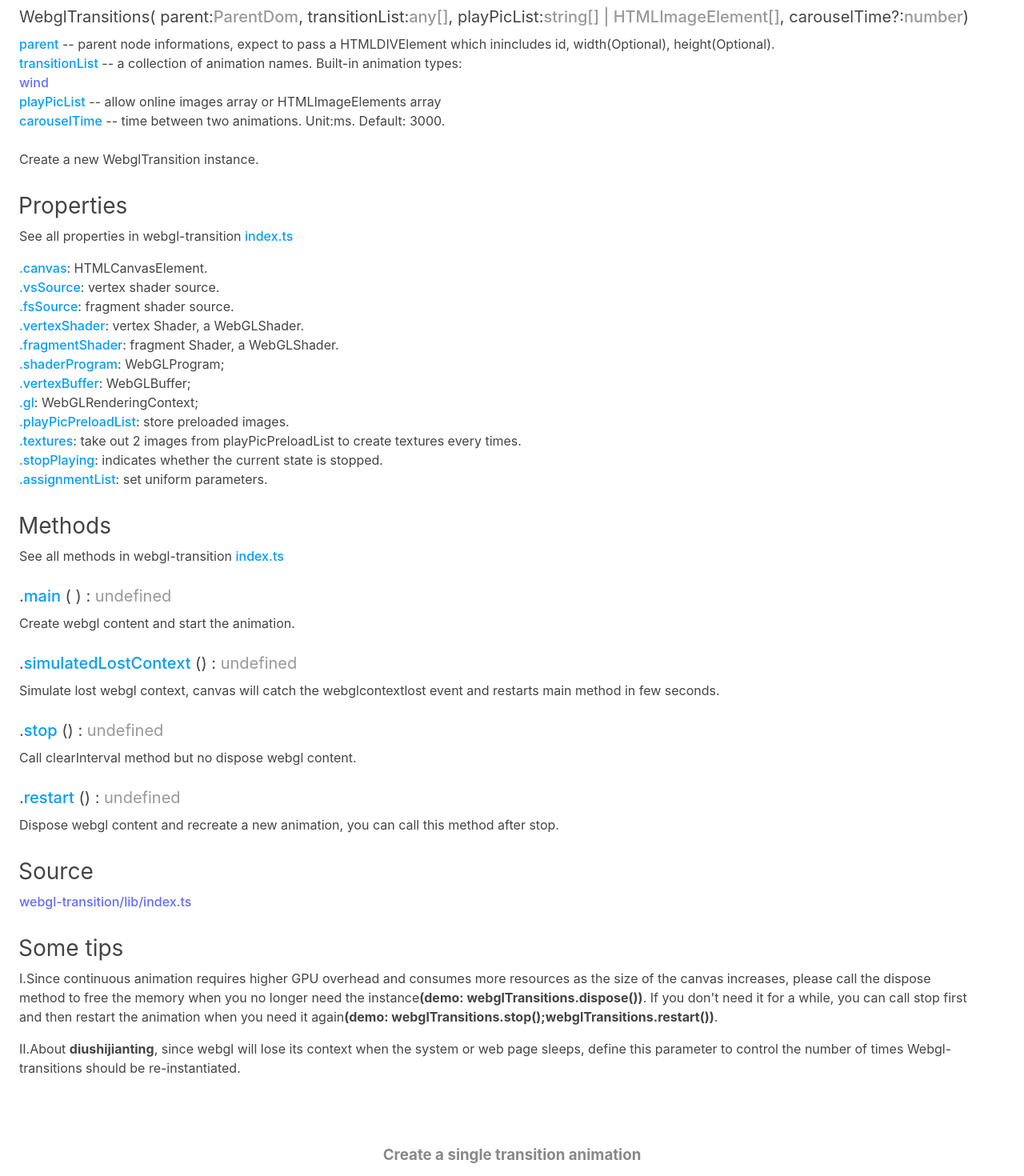
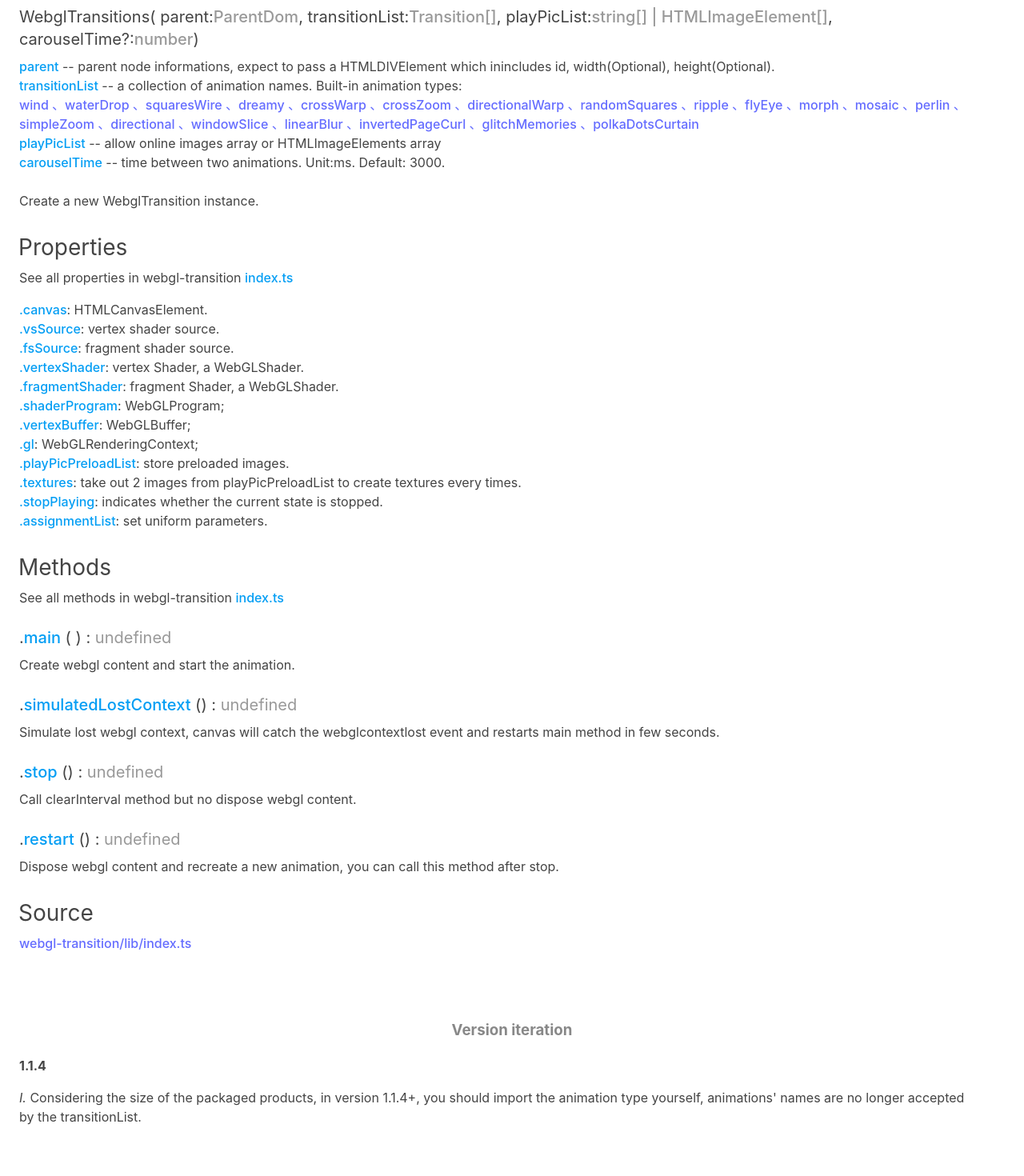
Before and after one commit to jouvychen/webgl-transition-test, a Vue app: page /#/view-code in a window 1280 px wide. Shown: the part 120-1590 px from the top of the page at 80% size. Built offline with nearby package versions, Linux system fonts and the light colour scheme; what @highlightjs/vue-plugin would draw is missing.

Commit message:
#feat：V1.1.4说明文件更新

```diff
--- a/src/pages/components/api-caution.vue
+++ b/src/pages/components/api-caution.vue
@@ -1,5 +1,6 @@
 <script setup lang="ts" name="apiCaution">
 import { animationsNameList } from "../constant";
+
 </script>
 
 <template>
@@ -8,7 +9,7 @@ import { animationsNameList } from "../constant";
 
     <h3 class="h3">
       WebglTransitions( parent:<a class="param links">ParentDom</a>,
-      transitionList:<a class="param links">any[]</a>, playPicList:<a
+      transitionList:<a class="param links">Transition[]</a>, playPicList:<a
         class="param links"
         >string[] | HTMLImageElement[]</a
       >, carouselTime?:<a class="param links">number</a>)
@@ -117,26 +118,6 @@ import { animationsNameList } from "../constant";
       >
     </p>
 
-    <!-- 注意事项 -->
-    <h2 class="h2">Some tips</h2>
-
-    <p>
-      Ⅰ.Since continuous animation requires higher GPU overhead and consumes
-      more resources as the size of the canvas increases, please call the
-      dispose method to free the memory when you no longer need the instance<b
-        title="webglTransitions is the WebglTransitions's instance"
-        >(demo: webglTransitions.dispose())</b
-      >. If you don't need it for a while, you can call stop first and then
-      restart the animation when you need it again<b
-        title="webglTransitions is the WebglTransitions's instance"
-        >(demo: webglTransitions.stop();webglTransitions.restart())</b
-      >.
-    </p>
-    <p>
-      Ⅱ.About <b>diushijianting</b>, since webgl will lose its context when the
-      system or web page sleeps, define this parameter to control the number of
-      times Webgl-transitions should be re-instantiated.
-    </p>
   </div>
 </template>
 
--- a/src/pages/components/separate-example-code.vue
+++ b/src/pages/components/separate-example-code.vue
@@ -1,5 +1,7 @@
 <script setup lang="ts" name="separateExample">
 import apiCaution from "./api-caution.vue";
+import versionIteration from "./version-iteration.vue";
+import someTips from "./some-tips.vue";
 import {
   singleModeCodeNetwork,
   singleModeCodeMixed,
@@ -10,12 +12,30 @@ import {
 <template>
   <div class="separate-example-code-container">
     <!-- Api和注意事项 -->
-    <h3>Api and some tips</h3>
+    <h3>Api</h3>
 
     <div class="code-container">
       <api-caution></api-caution>
     </div>
 
+    <br />
+    <br />
+
+
+    <!-- 版本迭代 -->
+    <h3>Version iteration</h3>
+    <div class="code-container">
+      <version-iteration></version-iteration>
+    </div>
+    <br />
+    <br />
+
+
+    <!-- 注意事项 -->
+    <h3>Some tips</h3>
+    <div class="code-container">
+      <some-tips></some-tips>
+    </div>
     <br />
     <br />
 
--- a/src/pages/components/separate-example.vue
+++ b/src/pages/components/separate-example.vue
@@ -4,10 +4,59 @@ import { ref } from "vue";
 import { GridItem } from "../interface";
 import { singleWebglTransitionList } from "../constant";
 // import { WebglTransitions } from "webgl-transition/dist/index";
-import { WebglTransitions } from "webgl-transition/lib";
+// import { WebglTransitions } from "webgl-transition/lib";
+
+import { WebglTransitions } from "../../dist/index";
+import { wind,
+    waterDrop,
+    squaresWire,
+    crossWarp,
+    crossZoom,
+    directionalWarp,
+    dreamy,
+    flyEye,
+    morph,
+    mosaic,
+    perlin,
+    randomSquares,
+    ripple,
+    simpleZoom,
+    directional,
+    windowSlice,
+    invertedPageCurl,
+    linearBlur,
+    glitchMemories,
+    polkaDotsCurtain } from '../../dist/transition-types'
+    //  'webgl-transition/lib/transition-types'
 import RULE from "../../tools/rules";
 import { asyncLoadImage } from "../utils";
 
+interface ObjectKey {
+  [key: string]: any;
+}
+
+const transitionObject: ObjectKey = {
+  wind: wind,
+  waterDrop: waterDrop,
+  squaresWire: squaresWire,
+  crossWarp: crossWarp,
+  crossZoom: crossZoom,
+  directionalWarp: directionalWarp,
+  dreamy: dreamy,
+  flyEye: flyEye,
+  morph: morph,
+  mosaic: mosaic,
+  perlin: perlin,
+  randomSquares: randomSquares,
+  ripple: ripple,
+  simpleZoom: simpleZoom,
+  directional: directional,
+  windowSlice: windowSlice,
+  invertedPageCurl: invertedPageCurl,
+  linearBlur: linearBlur,
+  glitchMemories: glitchMemories,
+  polkaDotsCurtain: polkaDotsCurtain,
+}
 // defineProps<{ msg: string }>();
 
 /**
@@ -53,7 +102,7 @@ const onClickGrid = async (object: GridItem) => {
       {
         domId: `#${object.id}`,
       },
-      [object.title],
+      [transitionObject[object.title]],
       result
     );
 
--- /dev/null
+++ b/src/pages/components/some-tips.vue
@@ -0,0 +1,61 @@
+<script setup lang="ts" name="someTips">
+</script>
+
+<template>
+  <div class="some-tips">
+    <p>
+      Ⅰ.Since continuous animation requires higher GPU overhead and consumes
+      more resources as the size of the canvas increases, please call the
+      dispose method to free the memory when you no longer need the instance<b
+        title="webglTransitions is the WebglTransitions's instance"
+        >(demo: webglTransitions.dispose())</b
+      >. If you don't need it for a while, you can call stop first and then
+      restart the animation when you need it again<b
+        title="webglTransitions is the WebglTransitions's instance"
+        >(demo: webglTransitions.stop();webglTransitions.restart())</b
+      >.
+    </p>
+    <p>
+      Ⅱ.About <b>diushijianting</b>, since webgl will lose its context when the
+      system or web page sleeps, define this parameter to control the number of
+      times Webgl-transitions should be re-instantiated.
+    </p>
+  </div>
+</template>
+
+<style scoped lang="less">
+.some-tips {
+  color: #444444;
+  text-align: left;
+  max-width: 1200px;
+
+  p {
+    text-align: left;
+  }
+
+  // .h2 {
+  //   font-size: 28px;
+  //   line-height: 36px;
+  //   font-weight: normal;
+  //   margin-left: -1px;
+  //   margin-top: 28px;
+  //   margin-bottom: -8px;
+  // }
+
+  // .h3 {
+  //   font-size: 20px;
+  //   line-height: 28px;
+  //   font-weight: normal;
+  //   margin-top: 24px;
+  //   margin-bottom: -8px;
+  // }
+
+  // .links {
+  //   color: #049ef4;
+  // }
+
+  // .param {
+  //   color: #999;
+  // }
+}
+</style>
--- /dev/null
+++ b/src/pages/components/version-iteration.vue
@@ -0,0 +1,27 @@
+<script setup lang="ts" name="versionIteration">
+</script>
+
+<template>
+  <div class="version-iteration">
+    <p>
+      <b>1.1.4</b>
+      <br>
+      <p>
+        <i>Ⅰ.</i>
+        Considering the size of the packaged products, in version 1.1.4+, you should import the animation type yourself, animations' names are no longer accepted by the transitionList.
+      </p>
+    </p>
+  </div>
+</template>
+
+<style scoped lang="less">
+.version-iteration {
+  color: #444444;
+  text-align: left;
+  max-width: 1200px;
+
+  p {
+    text-align: left;
+  }
+}
+</style>
--- a/src/pages/constant.ts
+++ b/src/pages/constant.ts
@@ -16,231 +16,234 @@ const listData: GridItem[] = [
         description: "wind",
         content: "...",
     },
-    // {
-    //     path: "",
-    //     title: "waterDrop",
-    //     playPicList: [getImgUrl("red-silk.jpg"), getImgUrl("red-silk2.webp")],
-    //     description: "waterDrop",
-    //     content: "...",
-    // },
-    // {
-    //     path: "",
-    //     title: "squaresWire",
-    //     playPicList: [
-    //         getImgUrl("004827-1673110107646e.webp"),
-    //         getImgUrl("113340-1650944020d166.webp"),
-    //     ],
-    //     description: "squaresWire",
-    //     content: "...",
-    // },
-    // {
-    //     path: "",
-    //     title: "crossWarp",
-    //     playPicList: [
-    //         getImgUrl("005836-16499555168372.webp"),
-    //         getImgUrl("184041-1674556841997c.webp"),
-    //     ],
-    //     description: "crossWarp",
-    //     content: "...",
-    // },
-    // {
-    //     path: "",
-    //     title: "crossZoom",
-    //     playPicList: [
-    //         getImgUrl("005104-16730238642321.webp"),
-    //         getImgUrl("192110-1568028070e1cc.webp"),
-    //     ],
-    //     description: "crossZoom",
-    //     content: "...",
-    // },
-    // {
-    //     path: "",
-    //     title: "directionalWarp",
-    //     playPicList: [
-    //         getImgUrl("172210-16742065302a9c.webp"),
-    //         getImgUrl("154624-16741143848abd.webp"),
-    //     ],
-    //     description: "directionalWarp",
-    //     content: "...",
-    // },
-    // {
-    //     path: "",
-    //     title: "dreamy",
-    //     playPicList: [
-    //         getImgUrl("154242-1674114162e7d7.webp"),
-    //         getImgUrl("154100-1674114060d02c.webp"),
-    //     ],
-    //     description: "dreamy",
-    //     content: "...",
-    // },
-    // {
-    //     path: "",
-    //     title: "flyEye",
-    //     playPicList: [
-    //         getImgUrl("173740-16722202608132.webp"),
-    //         getImgUrl("165525-167273612558a6.webp"),
-    //         getImgUrl("165158-16727359185812.webp"),
-    //     ],
-    //     description: "flyEye",
-    //     content: "...",
-    // },
-    // {
-    //     path: "",
-    //     title: "morph",
-    //     playPicList: [
-    //         getImgUrl("000703-16738852232359.webp"),
-    //         getImgUrl("005245-167319676525cb.webp"),
-    //     ],
-    //     description: "morph",
-    //     content: "...",
-    // },
-    // {
-    //     path: "",
-    //     title: "mosaic",
-    //     playPicList: [
-    //         getImgUrl("005741-167432026152b8.webp"),
-    //         getImgUrl("002815-16740592954afa.webp"),
-    //     ],
-    //     description: "mosaic",
-    //     content: "...",
-    // },
-    // {
-    //     path: "",
-    //     title: "perlin",
-    //     playPicList: [
-    //         getImgUrl("004413-16757018539a1b.webp"),
-    //         getImgUrl("004156-1675701716a172.webp"),
-    //         getImgUrl("004307-16757017873bc6.webp"),
-    //     ],
-    //     description: "perlin",
-    //     content: "...",
-    // },
-    // {
-    //     path: "",
-    //     title: "randomSquares",
-    //     playPicList: [
-    //         getImgUrl("203400-166791084068b8.webp"),
-    //         getImgUrl("215849-16651511295207.webp"),
-    //     ],
-    //     description: "randomSquares",
-    //     content: "...",
-    // },
-    // {
-    //     path: "",
-    //     title: "ripple",
-    //     playPicList: [
-    //         getImgUrl("200340-164233462027dc.webp"),
-    //         getImgUrl("002828-1654792108762f.webp"),
-    //     ],
-    //     description: "ripple",
-    //     content: "...",
-    // },
-    // {
-    //     path: "",
-    //     title: "simpleZoom",
-    //     playPicList: [
-    //         getImgUrl("000732-16489156528a86.webp"),
-    //         getImgUrl("000831-1648915711b98a.webp"),
-    //     ],
-    //     description: "simpleZoom",
-    //     content: "...",
-    // },
-    // {
-    //     path: "",
-    //     title: "directional",
-    //     playPicList: [
-    //         getImgUrl("002213-167379973369d6.webp"),
-    //         getImgUrl("002407-16735406474623.webp"),
-    //     ],
-    //     description: "directional",
-    //     content: "...",
-    // },
-    // {
-    //     path: "",
-    //     title: "windowSlice",
-    //     playPicList: [
-    //         getImgUrl("002407-16735406474623.webp"),
-    //         getImgUrl("233139-167371029908dd.webp"),
-    //     ],
-    //     description: "windowSlice",
-    //     content: "...",
-    // },
-    // {
-    //     path: "",
-    //     title: "invertedPageCurl",
-    //     playPicList: [
-    //         getImgUrl("233139-167371029908dd.webp"),
-    //         getImgUrl("002213-167379973369d6.webp"),
-    //     ],
-    //     description: "invertedPageCurl",
-    //     content: "...",
-    // },
-    // {
-    //     path: "",
-    //     title: "linearBlur",
-    //     playPicList: [
-    //         getImgUrl("220501-1586700301dfe4.webp"),
-    //         getImgUrl("001611-1596212171d777.webp"),
-    //     ],
-    //     description: "linearBlur",
-    //     content: "...",
-    // },
-    // {
-    //     path: "",
-    //     title: "glitchMemories",
-    //     playPicList: [
-    //         getImgUrl("63531.jpg"),
-    //         getImgUrl("63532.jpg"),
-    //         getImgUrl("63533.jpg"),
-    //     ],
-    //     description: "glitchMemories",
-    //     content: "...",
-    // },
-    // {
-    //     path: "",
-    //     title: "polkaDotsCurtain",
-    //     playPicList: [
-    //         getImgUrl("read-book.jpg"),
-    //         getImgUrl("153854-16578707341b13.webp"),
-    //     ],
-    //     description: "polkaDotsCurtain",
-    //     content: "...",
-    // },
+    {
+        path: "",
+        title: "waterDrop",
+        playPicList: [getImgUrl("red-silk.jpg"), getImgUrl("red-silk2.webp")],
+        description: "waterDrop",
+        content: "...",
+    },
+    {
+        path: "",
+        title: "squaresWire",
+        playPicList: [
+            getImgUrl("004827-1673110107646e.webp"),
+            getImgUrl("113340-1650944020d166.webp"),
+        ],
+        description: "squaresWire",
+        content: "...",
+    },
+    {
+        path: "",
+        title: "crossWarp",
+        playPicList: [
+            getImgUrl("005836-16499555168372.webp"),
+            getImgUrl("184041-1674556841997c.webp"),
+        ],
+        description: "crossWarp",
+        content: "...",
+    },
+    {
+        path: "",
+        title: "crossZoom",
+        playPicList: [
+            getImgUrl("005104-16730238642321.webp"),
+            getImgUrl("192110-1568028070e1cc.webp"),
+        ],
+        description: "crossZoom",
+        content: "...",
+    },
+    {
+        path: "",
+        title: "directionalWarp",
+        playPicList: [
+            getImgUrl("172210-16742065302a9c.webp"),
+            getImgUrl("154624-16741143848abd.webp"),
+        ],
+        description: "directionalWarp",
+        content: "...",
+    },
+    {
+        path: "",
+        title: "dreamy",
+        playPicList: [
+            getImgUrl("154242-1674114162e7d7.webp"),
+            getImgUrl("154100-1674114060d02c.webp"),
+        ],
+        description: "dreamy",
+        content: "...",
+    },
+    {
+        path: "",
+        title: "flyEye",
+        playPicList: [
+            getImgUrl("173740-16722202608132.webp"),
+            getImgUrl("165525-167273612558a6.webp"),
+            getImgUrl("165158-16727359185812.webp"),
+        ],
+        description: "flyEye",
+        content: "...",
+    },
+    {
+        path: "",
+        title: "morph",
+        playPicList: [
+            getImgUrl("000703-16738852232359.webp"),
+            getImgUrl("005245-167319676525cb.webp"),
+        ],
+        description: "morph",
+        content: "...",
+    },
+    {
+        path: "",
+        title: "mosaic",
+        playPicList: [
+            getImgUrl("005741-167432026152b8.webp"),
+            getImgUrl("002815-16740592954afa.webp"),
+        ],
+        description: "mosaic",
+        content: "...",
+    },
+    {
+        path: "",
+        title: "perlin",
+        playPicList: [
+            getImgUrl("004413-16757018539a1b.webp"),
+            getImgUrl("004156-1675701716a172.webp"),
+            getImgUrl("004307-16757017873bc6.webp"),
+        ],
+        description: "perlin",
+        content: "...",
+    },
+    {
+        path: "",
+        title: "randomSquares",
+        playPicList: [
+            getImgUrl("203400-166791084068b8.webp"),
+            getImgUrl("215849-16651511295207.webp"),
+        ],
+        description: "randomSquares",
+        content: "...",
+    },
+    {
+        path: "",
+        title: "ripple",
+        playPicList: [
+            getImgUrl("200340-164233462027dc.webp"),
+            getImgUrl("002828-1654792108762f.webp"),
+        ],
+        description: "ripple",
+        content: "...",
+    },
+    {
+        path: "",
+        title: "simpleZoom",
+        playPicList: [
+            getImgUrl("000732-16489156528a86.webp"),
+            getImgUrl("000831-1648915711b98a.webp"),
+        ],
+        description: "simpleZoom",
+        content: "...",
+    },
+    {
+        path: "",
+        title: "directional",
+        playPicList: [
+            getImgUrl("002213-167379973369d6.webp"),
+            getImgUrl("002407-16735406474623.webp"),
+        ],
+        description: "directional",
+        content: "...",
+    },
+    {
+        path: "",
+        title: "windowSlice",
+        playPicList: [
+            getImgUrl("002407-16735406474623.webp"),
+            getImgUrl("233139-167371029908dd.webp"),
+        ],
+        description: "windowSlice",
+        content: "...",
+    },
+    {
+        path: "",
+        title: "invertedPageCurl",
+        playPicList: [
+            getImgUrl("233139-167371029908dd.webp"),
+            getImgUrl("002213-167379973369d6.webp"),
+        ],
+        description: "invertedPageCurl",
+        content: "...",
+    },
+    {
+        path: "",
+        title: "linearBlur",
+        playPicList: [
+            getImgUrl("220501-1586700301dfe4.webp"),
+            getImgUrl("001611-1596212171d777.webp"),
+        ],
+        description: "linearBlur",
+        content: "...",
+    },
+    {
+        path: "",
+        title: "glitchMemories",
+        playPicList: [
+            getImgUrl("63531.jpg"),
+            getImgUrl("63532.jpg"),
+            getImgUrl("63533.jpg"),
+        ],
+        description: "glitchMemories",
+        content: "...",
+    },
+    {
+        path: "",
+        title: "polkaDotsCurtain",
+        playPicList: [
+            getImgUrl("read-book.jpg"),
+            getImgUrl("153854-16578707341b13.webp"),
+        ],
+        description: "polkaDotsCurtain",
+        content: "...",
+    },
 ];
 
 const animationsNameList = [
     "wind",
-    // "waterDrop",
-    // "squaresWire",
-    // "dreamy",
-    // "crossWarp",
-    // "crossZoom",
-    // "directionalWarp",
-    // "randomSquares",
-    // "ripple",
-    // "flyEye",
-    // "morph",
-    // "mosaic",
-    // "perlin",
-    // "simpleZoom",
-    // "directional",
-    // "windowSlice",
-    // "linearBlur",
-    // "invertedPageCurl",
-    // "glitchMemories",
-    // "polkaDotsCurtain",
+    "waterDrop",
+    "squaresWire",
+    "dreamy",
+    "crossWarp",
+    "crossZoom",
+    "directionalWarp",
+    "randomSquares",
+    "ripple",
+    "flyEye",
+    "morph",
+    "mosaic",
+    "perlin",
+    "simpleZoom",
+    "directional",
+    "windowSlice",
+    "linearBlur",
+    "invertedPageCurl",
+    "glitchMemories",
+    "polkaDotsCurtain",
 ]
 
 // 网络图片模式
 const singleModeCodeNetwork = `
     import { WebglTransitions } from "webgl-transition/dist/index";
+    import { wind } from "/webgl-transition/dist/transition-types";
     let webglTransitions = new WebglTransitions(
         {
-            domId: '#webgl-transition', // Necessary
+            domId: "#webgl-transition", // Necessary
             width: 1920, // Optional attribute
             height: 1080, // Optional attribute
         },
-        ['wind'], // transitionList
+        [
+            wind
+        ], // transitionList
         [
             "http://pic4.zhimg.com/v2-02ae8129fed6feadc1514fd861a44a2f_r.jpg",
 
@@ -256,8 +259,10 @@ const singleModeCodeNetwork = `
 const singleModeCodeMixed = `
     // This example is based on Vite
     import { WebglTransitions } from "webgl-transition/dist/index";
+    import { wind } from "/webgl-transition/dist/transition-types";
+
     const getLocalImgUrl = (name: string) => {
-        return new URL('The image path in your project + name', import.meta.url).href;
+        return new URL("The image path in your project + name", import.meta.url).href;
     };
 
     // Both local and network images
@@ -303,9 +308,11 @@ const singleModeCodeMixed = `
         // Get the loaded images in the callback
         webglTransitions = new WebglTransitions(
             {
-                domId: '#webgl-transition',
+                domId: "#webgl-transition",
             },
-            ['wind'],
+            [
+                wind
+            ],
             imageResult
         );
 
@@ -316,17 +323,19 @@ const singleModeCodeMixed = `
 // 批量动画模式
 const batchesModeCode = `
     import { WebglTransitions } from "webgl-transition/dist/index";
+    import { wind, waterDrop, squaresWire, dreamy } from "/webgl-transition/dist/transition-types";
+
     let webglTransitions = new WebglTransitions(
         {
-            domId: '#webgl-transition', // Necessary
+            domId: "#webgl-transition", // Necessary
             width: 1920, // Optional attribute
             height: 1080, // Optional attribute
         },
         [
-            'wind',
-            'waterDrop',
-            'squaresWire',
-            'dreamy'
+            wind,
+            waterDrop,
+            squaresWire,
+            dreamy
         ], // transitionList
         [
             "http://pic4.zhimg.com/v2-02ae8129fed6feadc1514fd861a44a2f_r.jpg",
```
Also changed, not shown: src/pages/components/mixed-example.vue (+10 -46 lines).
